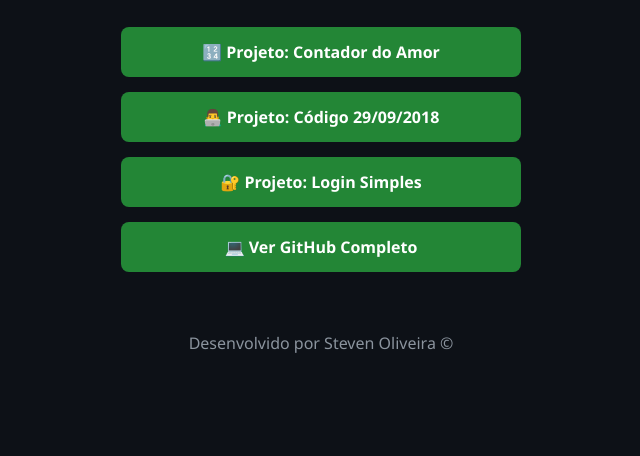
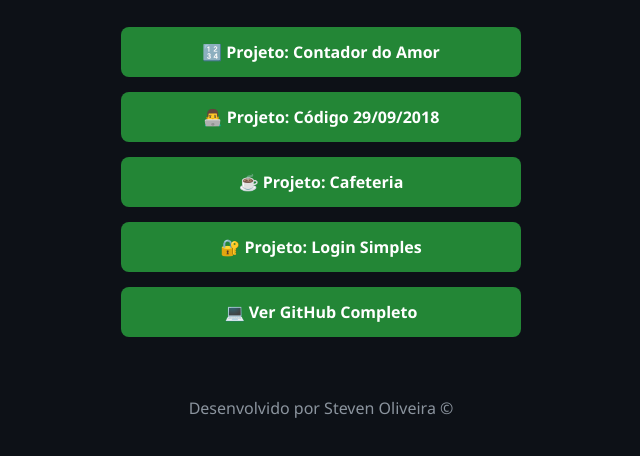
Before and after one commit to S-SILVA7DEV/portfolio, a plain HTML site: page index.html in a window 1280 px wide. Shown: the part 262-718 px from the top of the page, without its empty margins (319-959 px from the left). Drawn offline with Linux system fonts and the light colour scheme.

Commit message:
adição de novos arquivos

```diff
--- a/index.html
+++ b/index.html
@@ -15,8 +15,10 @@
   <div class="links">
     <a href="https://s-silva7dev.github.io/contador/" class="link-button" target="_blank">🔢 Projeto: Contador do Amor</a>
     <a href="https://s-silva7dev.github.io/senha/" class="link-button" target="_blank">👨‍💻 Projeto: Código 29/09/2018</a>
+    <a href="https://github.com/S-SILVA7DEV?tab=repositories" class="link-button" target="_blank">☕ Projeto: Cafeteria</a>
     <a href="https://s-silva7dev.github.io/pagina-login/" class="link-button" target="_blank">🔐 Projeto: Login Simples</a>
     <a href="https://github.com/S-SILVA7DEV?tab=repositories" class="link-button" target="_blank">💻 Ver GitHub Completo</a>
+
   </div>
 
   <footer>
```
